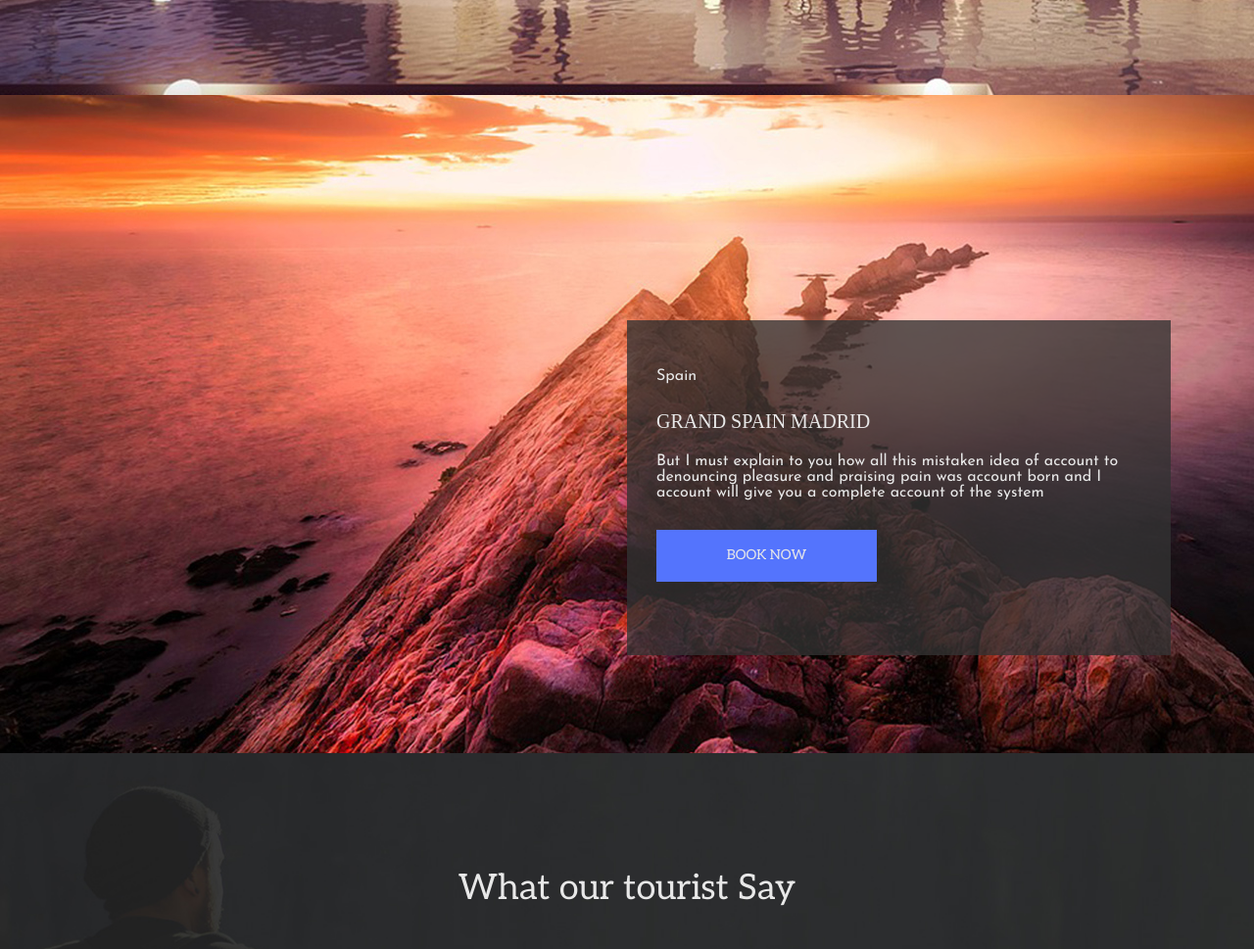
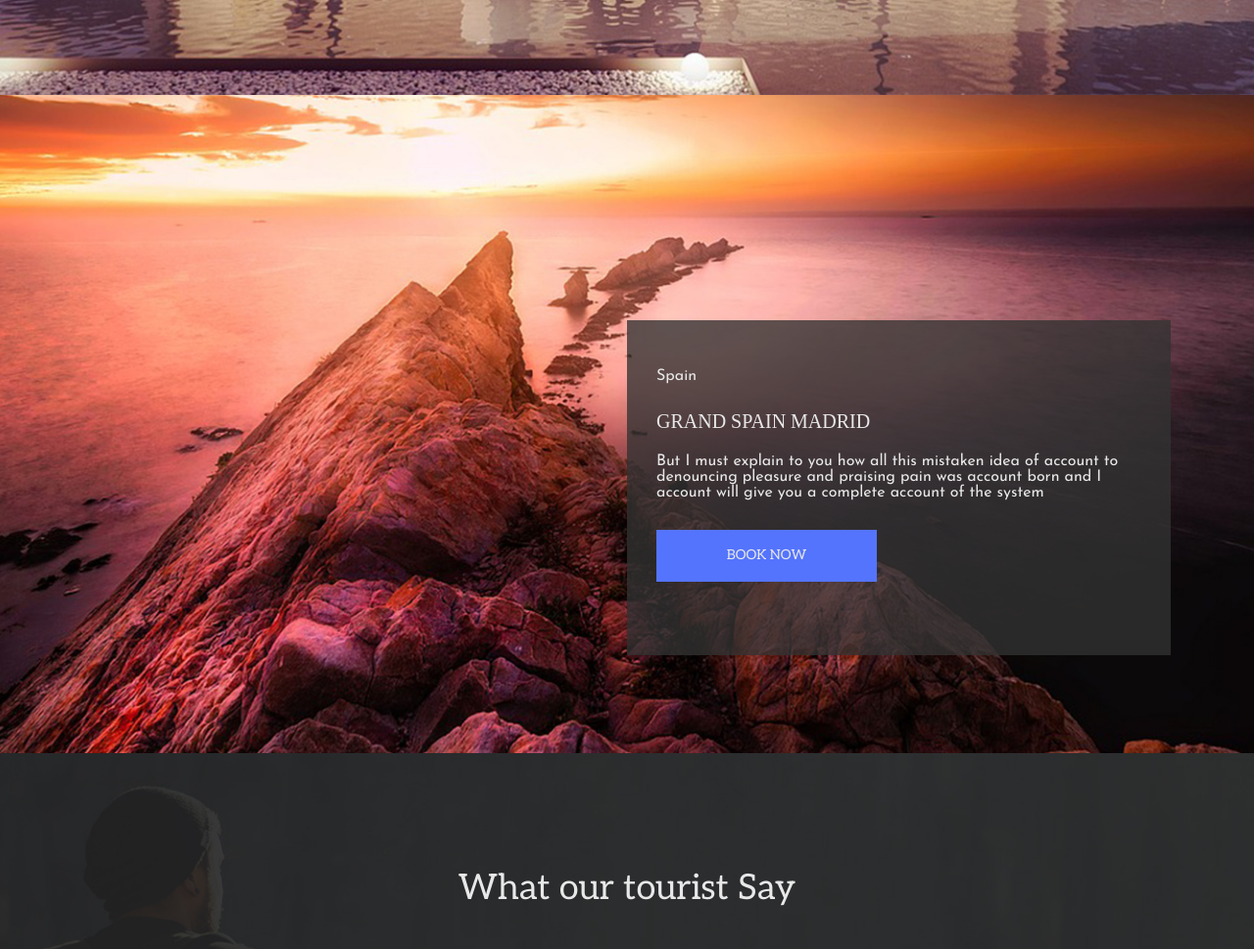
Before and after one commit to OSkarha/travel, a website: page index.html in a window 1280 px wide. Shown: the part 2481-3450 px from the top of the page at 98% size. Drawn offline with Linux system fonts and the light colour scheme.

Commit message:
finish-2

```diff
--- a/scss/styles.scss
+++ b/scss/styles.scss
@@ -324,10 +324,12 @@ input[type="search"]::-webkit-search-results-decoration {
 .spain{
     &{
         background-image: url(../img/bg2.jpg);
+        @include bg
     }
 
     &--right{
         background-image: url(../img/bg4.jpg);
+        @include bg
     }
 
     &__text{
```
Also changed, not shown: css/styles.css.
